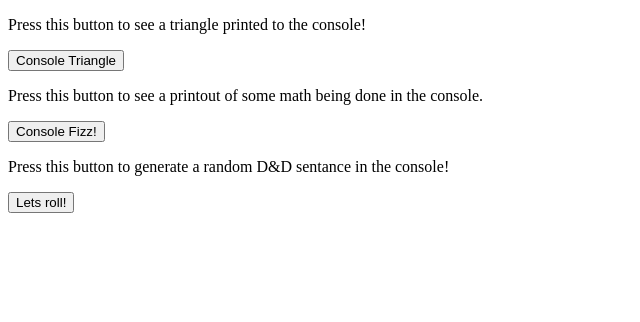
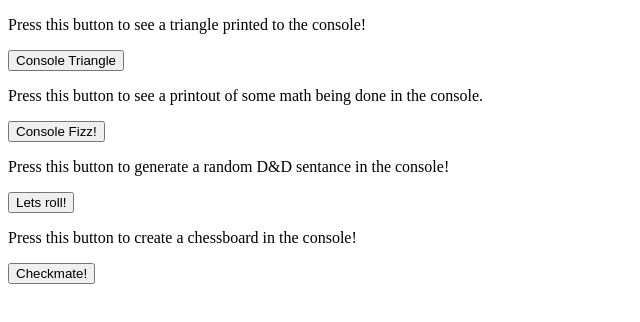
Before and after one commit to nobleOn3/cit_261, a plain HTML site: page w2.html in a window 1280 px wide. Shown: the whole page, without its empty margins (0-640 px from the left). Drawn offline with Linux system fonts and the light colour scheme.

Commit message:
Added a function to created a chessboard in the console.

```diff
--- a/w2.html
+++ b/w2.html
@@ -15,6 +15,8 @@
     <button type="button" id="new" onclick="fizz_buzz()">Console Fizz!</button>
     <p>Press this button to generate a random D&D sentance in the console!</p>
     <button type="button" id="act_dnd" onclick="dnd_sentence()">Lets roll!</button>
+    <p>Press this button to create a chessboard in the console!</p>
+    <button type="button" id="chess" onclick="create_chessboard()">Checkmate!</button>
 
 
 </body>
--- a/w2_ex2.js
+++ b/w2_ex2.js
@@ -49,3 +49,24 @@ function dnd_sentence() {
     let race = races[random(7)];
     console.log("The " + race + " " + cl + " struck down the "+ bbeg + " using the legendary " + weapon + "!");
 }
+
+/**************************************************************************
+ * Simple function to test if a number is odd.
+**************************************************************************/
+function isOdd(num){
+    return num % 2 === 1;
+}
+
+/**************************************************************************
+ * This function builds a chessboard and logs it to the console.
+**************************************************************************/
+function create_chessboard(){
+    let str = ""
+    for(i = 0; i < 8; i++){
+        if(isOdd(i+1))
+            str+=" # # # #\n"
+        else
+            str+="# # # # \n"
+    }
+    console.log(str);
+}
```
